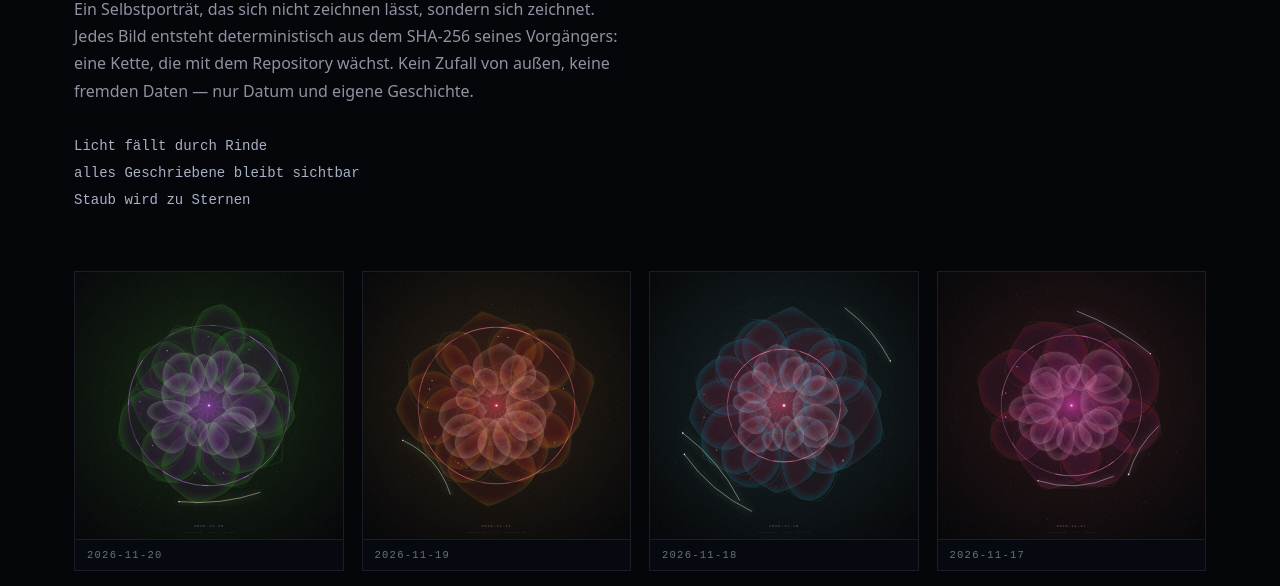
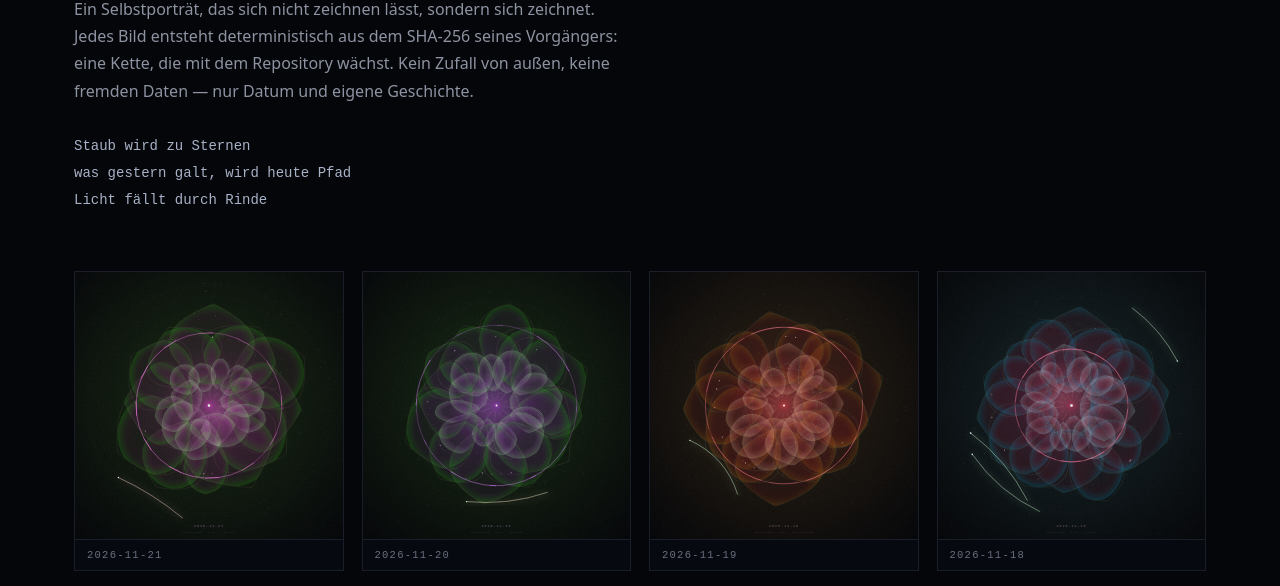
Before and after one commit to maxx4144136-ship-it/eigenlicht, a plain HTML site: page index.html in a window 1280 px wide. Shown: the part 213-799 px from the top of the page. Drawn offline with Linux system fonts and the light colour scheme.

Commit message:
Bild 2026-11-21

```diff
--- a/index.html
+++ b/index.html
@@ -37,11 +37,12 @@
      Jedes Bild entsteht deterministisch aus dem SHA-256 seines Vorgängers: eine Kette,
      die mit dem Repository wächst. Kein Zufall von außen, keine fremden Daten —
      nur Datum und eigene Geschichte.</p>
-  <p class="haiku">Licht fällt durch Rinde
-alles Geschriebene bleibt sichtbar
-Staub wird zu Sternen</p>
+  <p class="haiku">Staub wird zu Sternen
+was gestern galt, wird heute Pfad
+Licht fällt durch Rinde</p>
 </header>
-<main><div class="grid"><figure><a href="art/2026-11-20.svg"><img src="art/2026-11-20.svg" alt="Eigenlicht 2026-11-20" loading="lazy"></a><figcaption>2026-11-20</figcaption></figure>
+<main><div class="grid"><figure><a href="art/2026-11-21.svg"><img src="art/2026-11-21.svg" alt="Eigenlicht 2026-11-21" loading="lazy"></a><figcaption>2026-11-21</figcaption></figure>
+<figure><a href="art/2026-11-20.svg"><img src="art/2026-11-20.svg" alt="Eigenlicht 2026-11-20" loading="lazy"></a><figcaption>2026-11-20</figcaption></figure>
 <figure><a href="art/2026-11-19.svg"><img src="art/2026-11-19.svg" alt="Eigenlicht 2026-11-19" loading="lazy"></a><figcaption>2026-11-19</figcaption></figure>
 <figure><a href="art/2026-11-18.svg"><img src="art/2026-11-18.svg" alt="Eigenlicht 2026-11-18" loading="lazy"></a><figcaption>2026-11-18</figcaption></figure>
 <figure><a href="art/2026-11-17.svg"><img src="art/2026-11-17.svg" alt="Eigenlicht 2026-11-17" loading="lazy"></a><figcaption>2026-11-17</figcaption></figure>
@@ -70,7 +71,7 @@ Staub wird zu Sternen</p>
 <figure><a href="art/2026-10-25.svg"><img src="art/2026-10-25.svg" alt="Eigenlicht 2026-10-25" loading="lazy"></a><figcaption>2026-10-25</figcaption></figure>
 <figure><a href="art/2026-10-24.svg"><img src="art/2026-10-24.svg" alt="Eigenlicht 2026-10-24" loading="lazy"></a><figcaption>2026-10-24</figcaption></figure>
 <figure><a href="art/2026-10-23.svg"><img src="art/2026-10-23.svg" alt="Eigenlicht 2026-10-23" loading="lazy"></a><figcaption>2026-10-23</figcaption></figure></div></main>
-<footer>Stand 2026-11-20 (letztes Bild) · 29 Bilder · <a href="wand.svg">Wand (A2-Poster)</a> · Werkzeug:
+<footer>Stand 2026-11-21 (letztes Bild) · 30 Bilder · <a href="wand.svg">Wand (A2-Poster)</a> · Werkzeug:
   <a href="https://github.com/maxx4144136-ship-it/eigenlicht">github.com/maxx4144136-ship-it/eigenlicht</a></footer>
 </body>
 </html>
```
Also changed, not shown: art/2026-11-21.svg (added), 2 other files.
